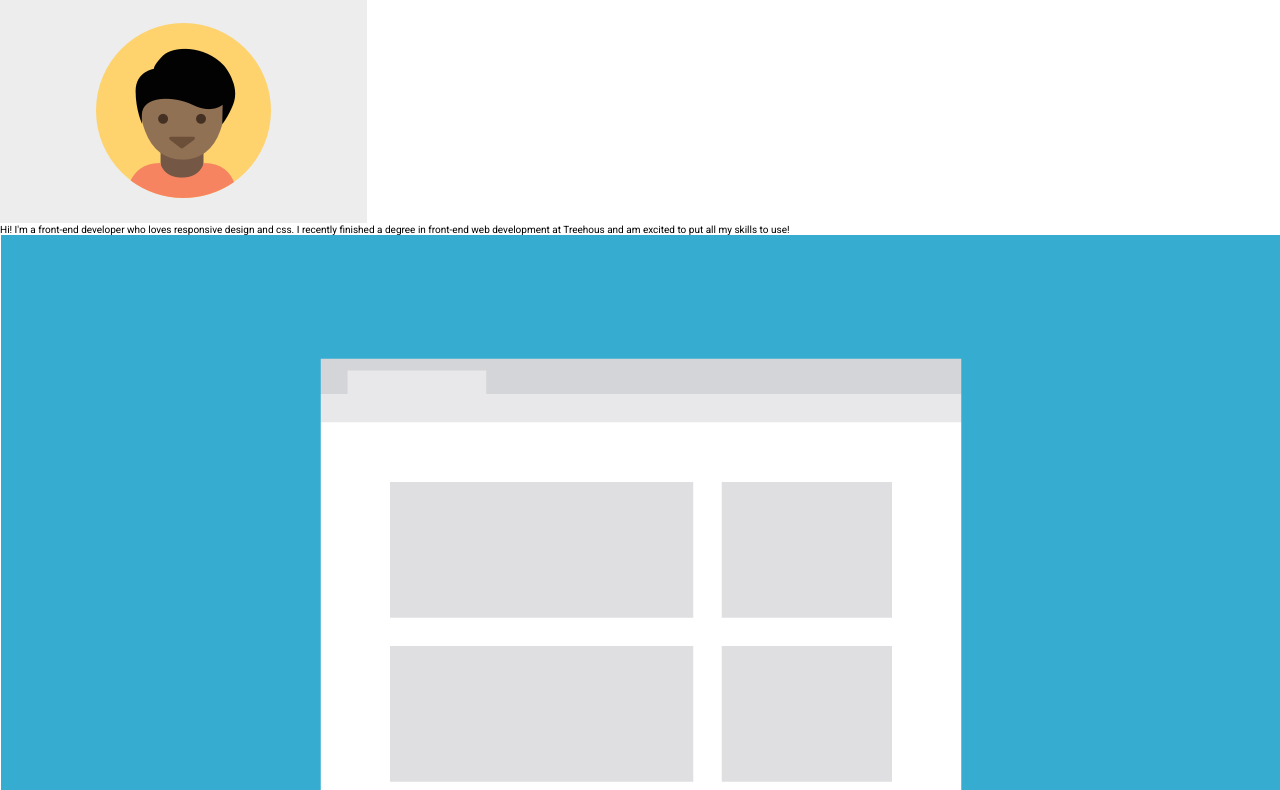
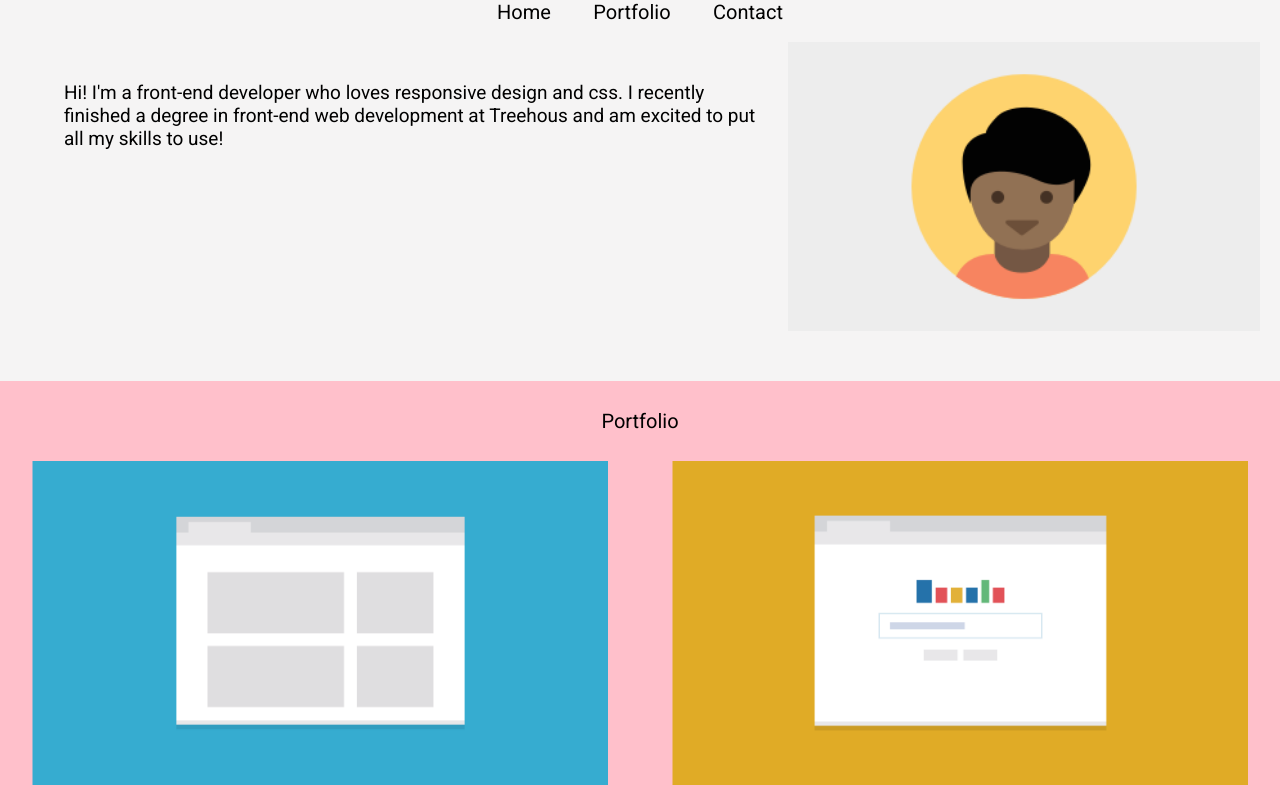
Before and after one commit to TylerOliverTaylor/TeamTreeHouseProject2, a plain HTML site: page index.html in a window 1280 px wide. Shown: the part 68-858 px from the top of the page. Drawn offline with Linux system fonts and the light colour scheme.

Commit message:
Start of last @media

```diff
--- a/css/styles.css
+++ b/css/styles.css
@@ -65,8 +65,181 @@ body{
     font-family: 'Roboto', sans-serif;
 }
 
-a{
-	border: solid black 2px;
+/*-------HEADER-------*/
+
+header{
+	width: 100%;
+	background-color: rgba(240, 239, 239, 0.671);
+	text-align: center;
+	padding-bottom: 3rem;
+}
+
+header h1 {
+	text-align: center;
+	font-size: 2.5rem;
+	padding: 2rem;
+}
+
+header a {
 	display: block;
+	width: 90%;
+	font-size: 1.5rem;
+	text-decoration: none;
+	color:black;
+	background: white;
+	padding: .8rem 0;
+	margin: 5px auto;
+}
+
+.profilepic{
+	width: 65%;
+	padding: 3rem 0;
+}
+
+p {
+	width: 90%;
+	margin: auto;
+	font-size: 1.5rem;
+	line-height: 1.2;
+}
+
+/*-------PORTFOLIO-------*/
+
+.portfolio{
+	width: 100%;
 	text-align: center;
 }
+
+h2{
+	font-size: 2rem;
+	padding: 3rem 0;
+}
+
+img{
+	width: 90%;
+}
+
+.marketing{
+	padding-bottom: 3rem;
+}
+
+.search{
+	padding-bottom: 3rem;
+}
+
+.travel{
+	padding-bottom: 3rem;
+}
+
+.map{
+	padding-bottom: 3rem;
+}
+
+.photo{
+	padding-bottom: 3rem;
+}
+
+.calculator{
+	padding-bottom: 3rem;
+}
+
+.contact{
+	text-align: center;
+	background: rgba(240, 239, 239, 0.671);
+}
+
+.contact p{
+	padding: 1rem;
+	line-height: 1.5;
+}
+
+h3{
+	font-size: 2rem;
+	padding:2rem;
+}
+#bottomborder{
+	border-bottom: solid lightgrey 1px;
+	width: 85%;
+	margin: 0 auto;
+}
+
+/*-------FOOTER-------*/
+
+footer{
+	background-color: rgba(240, 239, 239, 0.671);
+}
+
+footer h3{
+	font-size: 1.5rem;
+	float: left;
+}
+
+footer a{
+	float: right;
+	padding: 2rem;
+	text-decoration: none;
+	color: black;
+	font-size: 1.3rem;
+}
+
+a:hover{
+	color:red;
+}
+
+a{
+	text-decoration: none;
+	color: black;
+}
+
+@media (min-width: 768px){
+
+
+	header h1{
+		font-size: 3rem;
+	}
+
+	header a{
+	display: inline;
+	margin: 2rem;
+	background: none;
+	font-size: 2rem;
+	}
+
+	.profilepic{
+		width: 40%;
+		float: right;
+		padding: 2rem;
+	}
+
+	header p{
+		font-size: 1.9rem;
+		text-align: left;
+		padding-top: 6rem;
+	}
+
+	.marketing{
+		clear: both;
+	}
+	.portfolio{
+		background: pink;
+	}
+	.portfolio{
+		clear: both;
+	}
+
+	.marketing{
+		clear: both;
+		padding: 0;
+	}
+
+	.marketingbox{
+		width: 50%;
+		float:left;
+	}
+
+	.searchbox{
+		width: 50%;
+		float: left;
+	}
+
+}
--- a/index.html
+++ b/index.html
@@ -10,30 +10,34 @@
 <body>
     <div class="container">
 
-        <header>
+        <header class="clearfix">
             <h1>Student Name</h1>
             <nav>
                <a href="#">Home</a>
-               <a href="#">Portfolio</a>
-               <a href="#">Contact</a>
-               <a href="#">Skills</a>
+               <a href="#portfolio">Portfolio</a>
+               <a href="#contact">Contact</a>
             </nav>
-            <img src="images/responsive-layout-profile.png" alt="Image of the Developer">
+            <img src="images/responsive-layout-profile.png" class="profilepic" alt="Image of the Developer">
             <p>Hi! I'm a front-end developer who loves responsive design and css. I recently finished a degree in front-end
                 web development at Treehous and am excited to put all my skills to use!
             </p>
         </header>
 
-        <section class="portfolio">
+        <section class="portfolio" id="portfolio">
+            <h2>Portfolio</h2>
             <div class="marketing">
+                <div class="marketingbox">
                     <img src="images/portfolio-1.png" alt="Picture of Portfolio">
                     <h2>Marketing Page</h2>
                     <p>This project shows the front page of a marketing website meant for a specific business I'm interested in.</p>
                 </div>
-            <div class="search">
+            </div>
+            <div class="search clearfix">
+                <div class="searchbox">
                     <img src="images/portfolio-2.png" alt="Picture of a Search Page">
                     <h2>Search Page</h2>
                     <p>This project searches through a specific database to find information that the user is trying to look up.</p>
+                </div>
             </div>
             <div class="travel">
                 <img src="images/portfolio-3.png" alt="Picture of a Travel Page">
@@ -56,15 +60,16 @@
                 <p>Someone can enter in the numbers they want, and press the big blue button and get the results.</p>
             </div>
         </section>
-        <section class="contact">
+        <section class="contact" id="contact">
             <h3>Contact</h3>
             <p>If you're interested in chatting or want more information about what i've been working on, I'd love to hear from you!</p>
             <p>Phone: <a href="" class="phone-number">+1 (111) 555-1234</a></p>
             <p>Email: <a href = "mailto: abc@example.com" class="email">email@yoursite.com</a></p>
+            <div id="bottomborder"></div>
         </section>
         <footer>
             <h3>Student Name</h3>
-            <a href="#">Back to Top</a>
+            <a href="#top">Back to Top</a>
         </footer>
 
 
```
Lines whose indentation alone changed are shown as unchanged.
